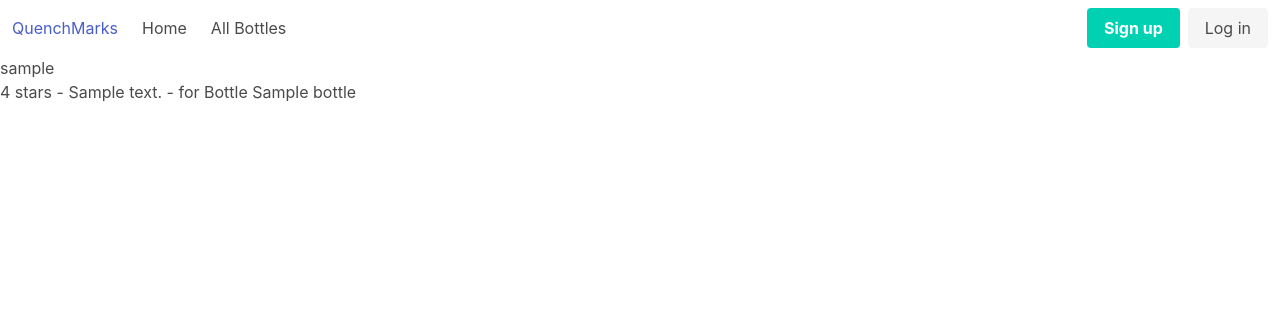
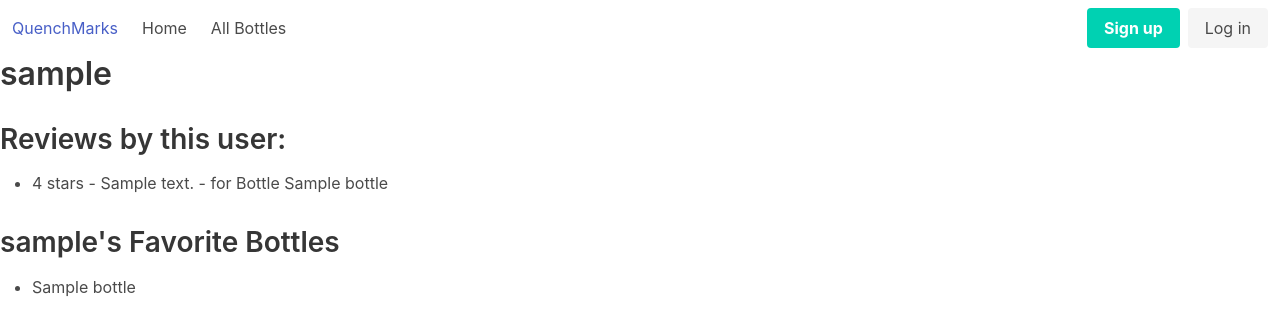
Before and after one commit to seraficaj/QuenchMarks, a Flask app: a page that uses QuenchMarks/templates/user_profile.html in a window 1280 px wide. Shown: the top 335 px of the page. Run offline with Flask 2, Linux system fonts and the light colour scheme; tables that the repository leaves empty hold one stand-in row (values such as "Sample post").

Commit message:
view functions for removing/adding to user faves

```diff
--- a/QuenchMarks/templates/user_profile.html
+++ b/QuenchMarks/templates/user_profile.html
@@ -1,9 +1,20 @@
-
 {% extends "base.html" %} {% block content %}
-<h1>{{user.username}}</h1>
-<ul>
-    {% for review in user.reviews %}
-    <li>{{review.rating}} stars - {{review.text}} - for Bottle {{review.bottle.name}}</li>
-    {% endfor %}
-</ul>
+<div class="content">
+    <h1>{{user.username}}</h1>
+    <h2>Reviews by this user:</h2>
+    <ul>
+        {% for review in user.reviews %}
+        <li>
+            {{review.rating}} stars - {{review.text}} - for Bottle
+            {{review.bottle.name}}
+        </li>
+        {% endfor %}
+    </ul>
+    <h2>{{user.username}}'s Favorite Bottles</h2>
+    <ul>
+        {% for bottle in user.favorites %}
+        <li>{{bottle.name}}</li>
+        {% endfor %}
+    </ul>
+</div>
 {% endblock %}
--- a/QuenchMarks/users/views.py
+++ b/QuenchMarks/users/views.py
@@ -1,7 +1,7 @@
 from flask import render_template,url_for,flash,redirect,request,Blueprint
 from flask_login import login_user, current_user, logout_user, login_required
 from QuenchMarks import db
-from QuenchMarks.models import User, user_favorites
+from QuenchMarks.models import User, Bottle, user_favorites
 from QuenchMarks.users.forms import RegistrationForm,LoginForm,UpdateUserForm
 
 users = Blueprint('users',__name__)
@@ -81,9 +81,21 @@ def user_profile(username):
     return render_template('user_profile.html',user=user)
 
 # favorite a bottle
-@users.route("/<username>/add_fave/<bottle_id>", methods=['POST'])
+@users.route("/<username>/add_fave/<int:bottle_id>", methods=['GET','POST'])
 @login_required
 def add_fave(username, bottle_id):
     user = User.query.filter_by(username=username).first_or_404()
-    user.favorites.append(bottle_id)
-    return redirect(url_for('users.account'))
+    user.favorites.append(Bottle.query.get(bottle_id))
+    db.session.commit()
+    print(user.favorites)
+    return redirect(url_for('users.user_profile',username=current_user.username))
+
+# UNfavorite a bottle
+@users.route("/<username>/remove_fave/<int:bottle_id>", methods=['GET','POST'])
+@login_required
+def remove_fave(username, bottle_id):
+    user = User.query.filter_by(username=username).first_or_404()
+    user.favorites.remove(Bottle.query.get(bottle_id))
+    db.session.commit()
+    print(user.favorites)
+    return redirect(url_for('users.user_profile',username=current_user.username))
```
